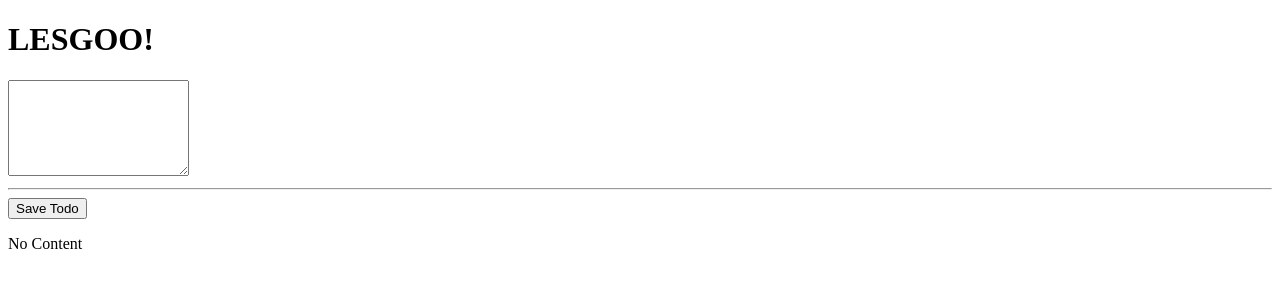
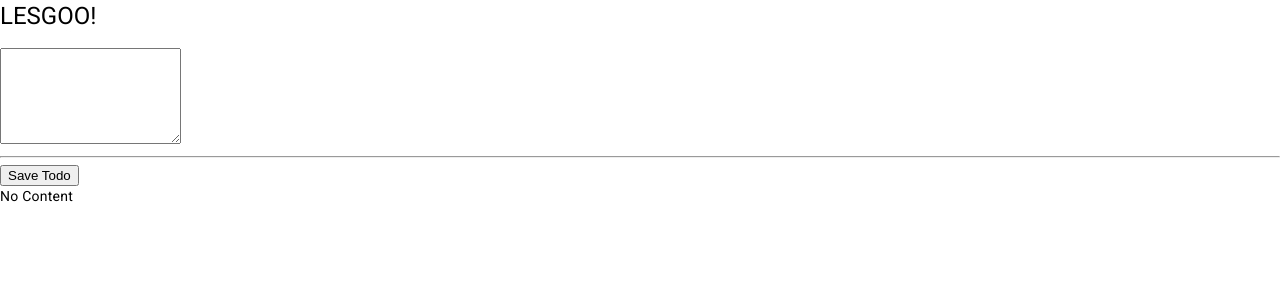
Before and after one commit to pyggyyy/app-pyggysbank, an Angular app: page / in a window 1280 px wide. Shown: the top 300 px of the page. Built offline with nearby package versions, Linux system fonts and the light colour scheme.

Commit message:
command: ng add @angular/material

```diff
--- a/angular.json
+++ b/angular.json
@@ -25,6 +25,7 @@
               "src/assets"
             ],
             "styles": [
+              "@angular/material/prebuilt-themes/indigo-pink.css",
               "src/styles.css"
             ],
             "scripts": []
@@ -87,6 +88,7 @@
               "src/assets"
             ],
             "styles": [
+              "@angular/material/prebuilt-themes/indigo-pink.css",
               "src/styles.css"
             ],
             "scripts": []
--- a/package.json
+++ b/package.json
@@ -11,10 +11,12 @@
   "private": true,
   "dependencies": {
     "@angular/animations": "^16.2.0",
+    "@angular/cdk": "^16.2.2",
     "@angular/common": "^16.2.0",
     "@angular/compiler": "^16.2.0",
     "@angular/core": "^16.2.0",
     "@angular/forms": "^16.2.0",
+    "@angular/material": "^16.2.2",
     "@angular/platform-browser": "^16.2.0",
     "@angular/platform-browser-dynamic": "^16.2.0",
     "@angular/router": "^16.2.0",
--- a/src/app/app.module.ts
+++ b/src/app/app.module.ts
@@ -4,6 +4,7 @@
 
 import { AppComponent } from './app.component';
 import { TodoCreateComponent } from './todo-create/todo-create.component';
+import { BrowserAnimationsModule } from '@angular/platform-browser/animations';
 
 @NgModule({
   declarations: [
@@ -12,7 +13,8 @@
   ],
   imports: [
     BrowserModule,
-    FormsModule
+    FormsModule,
+    BrowserAnimationsModule
   ],
   providers: [],
   bootstrap: [AppComponent]
--- a/src/index.html
+++ b/src/index.html
@@ -6,8 +6,11 @@
   <base href="/">
   <meta name="viewport" content="width=device-width, initial-scale=1">
   <link rel="icon" type="image/x-icon" href="favicon.ico">
+  <link rel="preconnect" href="https://fonts.gstatic.com">
+  <link href="https://fonts.googleapis.com/css2?family=Roboto:wght@300;400;500&display=swap" rel="stylesheet">
+  <link href="https://fonts.googleapis.com/icon?family=Material+Icons" rel="stylesheet">
 </head>
-<body>
+<body class="mat-typography">
   <app-root></app-root>
 </body>
 </html>
--- a/src/styles.css
+++ b/src/styles.css
@@ -1 +1,4 @@
 /* You can add global styles to this file, and also import other style files */
+
+html, body { height: 100%; }
+body { margin: 0; font-family: Roboto, "Helvetica Neue", sans-serif; }
```
Also changed, not shown: 1 other file (tests, documents, lock files or other folders).
